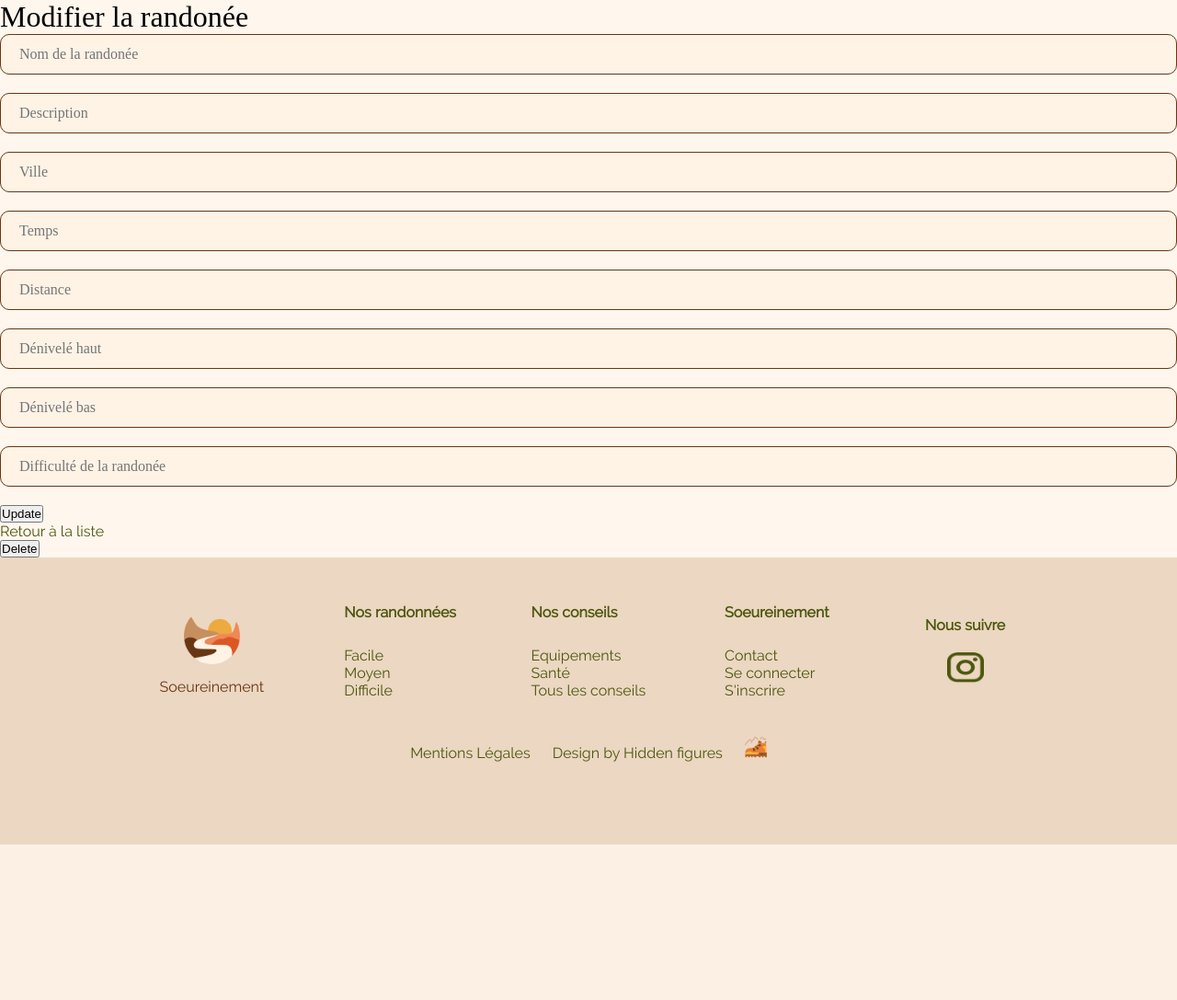
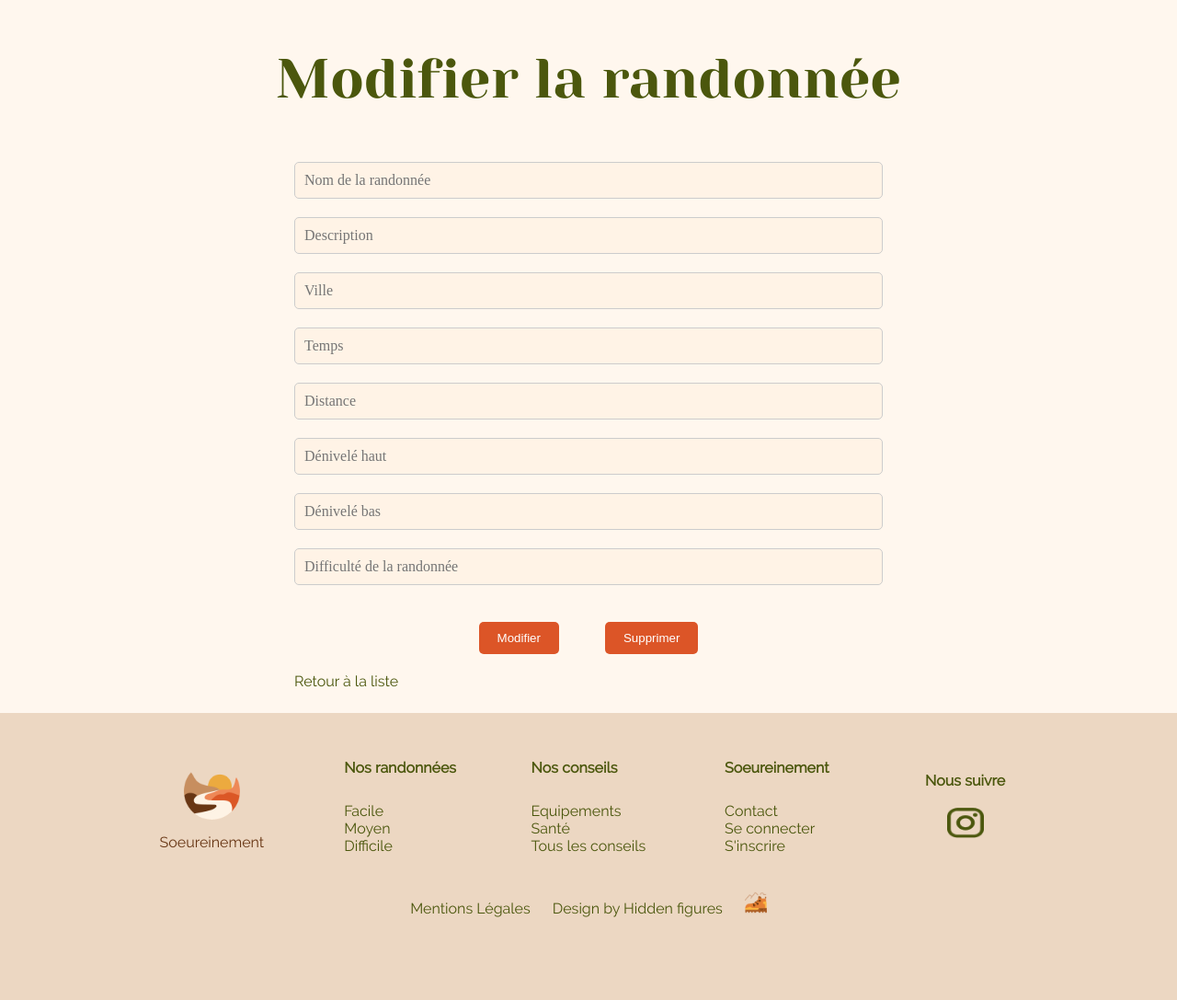
Before and after one commit to Jess59/testCrud, a Symfony app: template templates/admin/edit.html.twig in a window 1280 px wide. Shown: the part 70-1157 px from the top of the page at 92% size. Before the commit the page ends 988 px from the top, so only its background shows below. Run offline with Twig, Linux system fonts and the light colour scheme; the template is opened without the code that fills it, so the values that code supplies are empty; form fields are guessed from the names that the template uses; some libraries are stand-ins or nearby versions; some web fonts are replaced.

Commit message:
modif et Delete rando + styles

```diff
--- a/public/css/style.css
+++ b/public/css/style.css
@@ -1746,6 +1746,7 @@ border-collapse: collapse; /* Fusionne les bordures des cellules */
     border-radius: 5px; /* Bordure arrondie */
     width: 100%; /* Assure que les champs prennent toute la largeur du conteneur */
     box-sizing: border-box; /* Inclut le padding et la bordure dans la largeur totale */
+    color:#683614;
 
 }
 
@@ -1782,11 +1783,90 @@ border-collapse: collapse; /* Fusionne les bordures des cellules */
     margin-bottom: 50px;
     }
 
-
-
-
-
-
+/****************************Update and Delete Hike*****************************************/
+#containerEditHike {
+    display: flex;
+    justify-content: center;
+    align-items: center;
+}
+
+#editHike {
+    width: 50%;
+}
+
+#formActions {
+    display: flex;
+    justify-content: center; /* Centre le bouton Modifier */
+    align-items: center;
+    margin-top: 20px; /* Ajoute de l'espace au-dessus des actions */
+}
+
+#btnsEnregEdit {
+    margin-right: 50px;
+    padding: 10px 20px;
+    background-color: #DC5527; /* Couleur de fond */
+    color: white; /* Couleur du texte */
+    border: none; /* Pas de bordure */
+    border-radius: 5px; /* Bordure arrondie */
+    cursor: pointer; /* Curseur de pointeur */
+    justify-content: center;
+    align-items: center;
+    width: fit-content; /* Ajuste la largeur du bouton à son contenu */
+}
+
+#btnsEnregEdit:hover {
+    background-color: #FF5C24; /* Couleur de fond au survol */
+}
+
+#deleteAndReturn {
+    display: flex;
+    justify-content: space-between; /* Distribue l'espace entre les éléments */
+    align-items: center;
+    margin-top: 20px; /* Ajoute de l'espace au-dessus des actions */
+    margin-bottom: 25px;
+}
+
+#btnDelete {
+    padding: 10px 20px;
+    background-color: #DC5527; /* Couleur de fond */
+    color: white; /* Couleur du texte */
+    border: none; /* Pas de bordure */
+    border-radius: 5px; /* Bordure arrondie */
+    cursor: pointer; /* Curseur de pointeur */
+    justify-content: center;
+    align-items: center;
+    width: fit-content; /* Ajuste la largeur du bouton à son contenu */
+}
+
+#btnDelete:hover {
+    background-color: #FF5C24; /* Couleur de fond au survol */
+}
+
+#retListLink:hover {
+    background-color: #FF5C24; /* Couleur de fond au survol */
+
+}
+
+#mainEditHike .h1Titre {
+    text-align: center;
+    color: #4B570D;
+    margin-top: 50px;
+    font-size: 60px;
+    font-family: yesevaOne;
+    margin-bottom: 50px;
+}
+
+#formEditR .form-field {
+    margin-bottom: 20px; /* Ajoute de l'espace entre les champs */
+    padding: 10px; /* Ajoute du padding interne aux champs */
+    border: 1px solid #ccc; /* Bordure pour les champs */
+    border-radius: 5px; /* Bordure arrondie */
+    width: 100%; /* Assure que les champs prennent toute la largeur du conteneur */
+    box-sizing: border-box; /* Inclut le padding et la bordure dans la largeur totale */
+    color:#683614
+
+
+}
 
 
 @media screen and (max-width:600px){
--- a/templates/admin/edit.html.twig
+++ b/templates/admin/edit.html.twig
@@ -3,32 +3,41 @@
 {% block title %}Edit Hike{% endblock %}
 
 {% block body %}
-<main id='mainEditAdmin'>
-    <h1 class="h1Titre">Modifier la randonée</h1>
+<main id='mainEditHike'>
+    <h1 class="h1Titre">Modifier la randonnée</h1>
     <div id="containerEditHike">
         <div id="editHike">
 
             {{ form_start(form) }}
-                <div >
+            <div id="formEditR">
                 {{ form_errors(form) }}
 
-                    {{ form_row(form.nameHike, {'attr': {'class': 'form-field','placeholder': 'Nom de la randonée','id': 'nomNewRando'}, 'label': false }) }}
+                {{ form_row(form.nameHike, {'attr': {'class': 'form-field','placeholder': 'Nom de la randonnée','id': 'nomNewRando'}, 'label': false }) }}
                 {{ form_row(form.descHike, { 'attr': {'class': 'form-field','placeholder': 'Description','id': 'descNewRando'}, 'label': false }) }}
                 {{ form_row(form.cityHike, { 'attr': {'class': 'form-field','placeholder': 'Ville','id': 'villeNewRando'}, 'label': false }) }}
                 {{ form_row(form.timeHike, {'attr': {'class': 'form-field','placeholder': 'Temps','id': 'dureeNewRando'}, 'label': false }) }}
                 {{ form_row(form.distHike, {'attr': {'class': 'form-field','placeholder': 'Distance','id': 'distanceNewRando'}, 'label': false }) }}
                 {{ form_row(form.heightHike, {'attr': {'class': 'form-field','placeholder': 'Dénivelé haut','id': 'denivelePositifNewRando'}, 'label': false }) }}
                 {{ form_row(form.downHike, {'attr': {'class': 'form-field','placeholder': 'Dénivelé bas','id': 'deniveleNegatifNewRando'}, 'label': false }) }}
-                    {{ form_row(form.difficultyHike, {'attr': {'class': 'form-field','placeholder': 'Difficulté de la randonée','id': 'difficulteNewRando'}, 'label': false }) }}
+                {{ form_row(form.difficultyHike, {'attr': {'class': 'form-field','placeholder': 'Difficulté de la randonnée','id': 'difficulteNewRando'}, 'label': false }) }}
+            </div>
 
+            <div id='formActions'>
+                <button type="submit" class="btn" id="btnsEnregEdit">Modifier</button>
+
+
+             {{ form_end(form) }}
+             <form method="post" action="{{ path('app_admin_delete', {'id': hike.id}) }}" onsubmit="return confirm('Voulez-vous vraiment supprimer cette randonnée ?');" style="margin: 0;">
+                    <input type="hidden" name="_token" value="{{ csrf_token('delete' ~ hike.id) }}">
+                    <button id="btnDelete" class="btn btn-danger">Supprimer</button>
              </div>
-            {{ form_end(form) }}
+
+            <div id='deleteAndReturn'>
+             </form>
+            <a href="{{ path('app_admin_index') }}" id="retListLink">Retour à la liste</a>
+            </div>
         </div>
     </div>
 
- {{ include('admin/_form.html.twig', {'button_label': 'Update'}) }}
-
-    <a href="{{ path('app_admin_index') }}">Retour à la liste</a>
-
-    {{ include('admin/_delete_form.html.twig') }}
+</main>
 {% endblock %}
--- a/templates/admin/new.html.twig
+++ b/templates/admin/new.html.twig
@@ -24,7 +24,8 @@
                     {{ form_row(form.downHike, {'attr': {'class': 'form-field','placeholder': 'Dénivelé bas','id': 'deniveleNegatifNewRando'}, 'label': false }) }}
                     {{ form_row(form.difficultyHike, {'attr': {'class': 'form-field','placeholder': 'Difficulté de la randonée','id': 'difficulteNewRando'}, 'label': false }) }}
 
-                   <div id='btnNewRando'> <button type="submit" class="btn" id="btnsEnregNew" size="40">Enregistrer</button></div>
+                    <div id='btnNewRando'> <button type="submit" class="btn" id="btnsEnregNew" size="40">Enregistrer</button></div>
+
                 </div>
             {{ form_end(form) }}
         </div>
```
Lines whose indentation alone changed are shown as unchanged.
